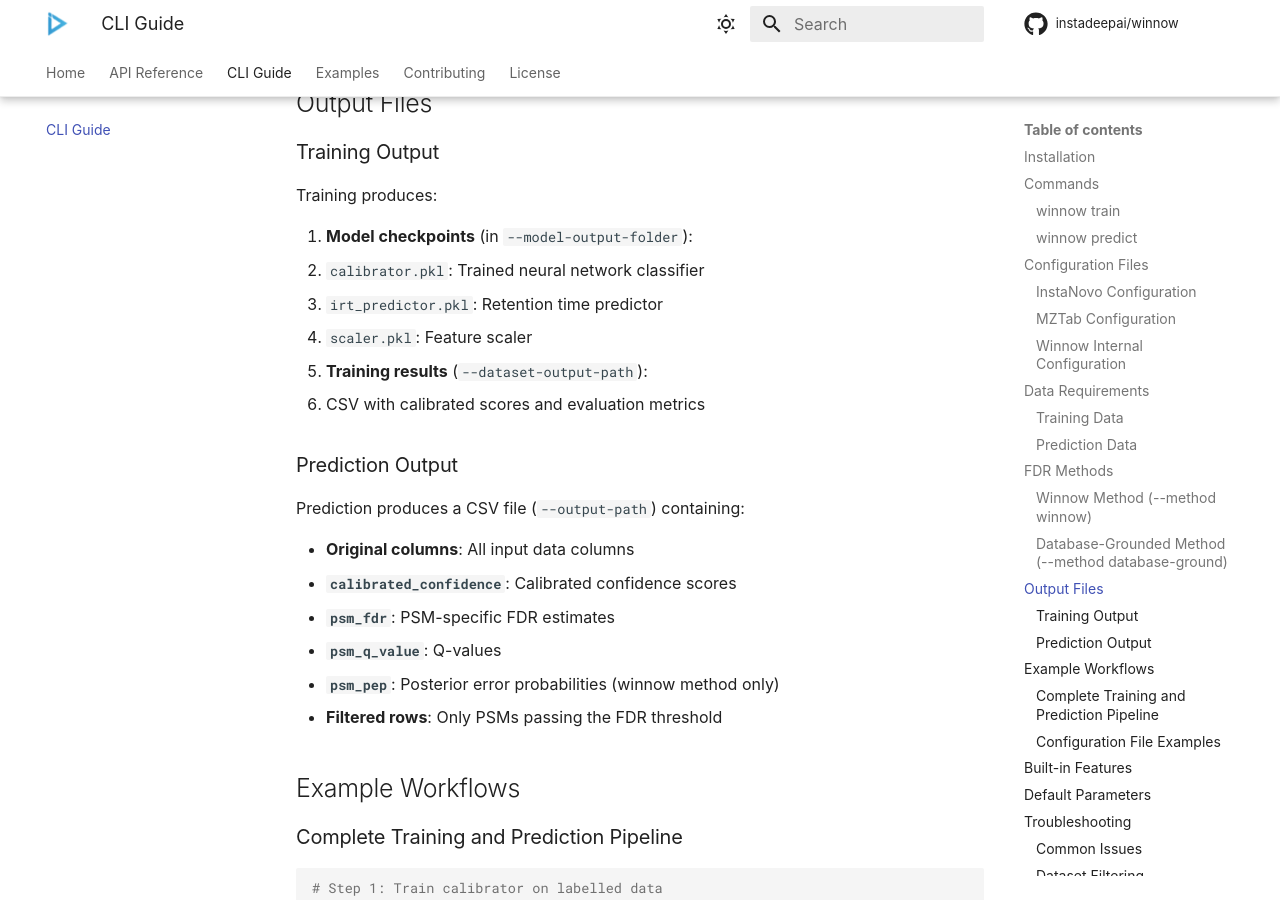
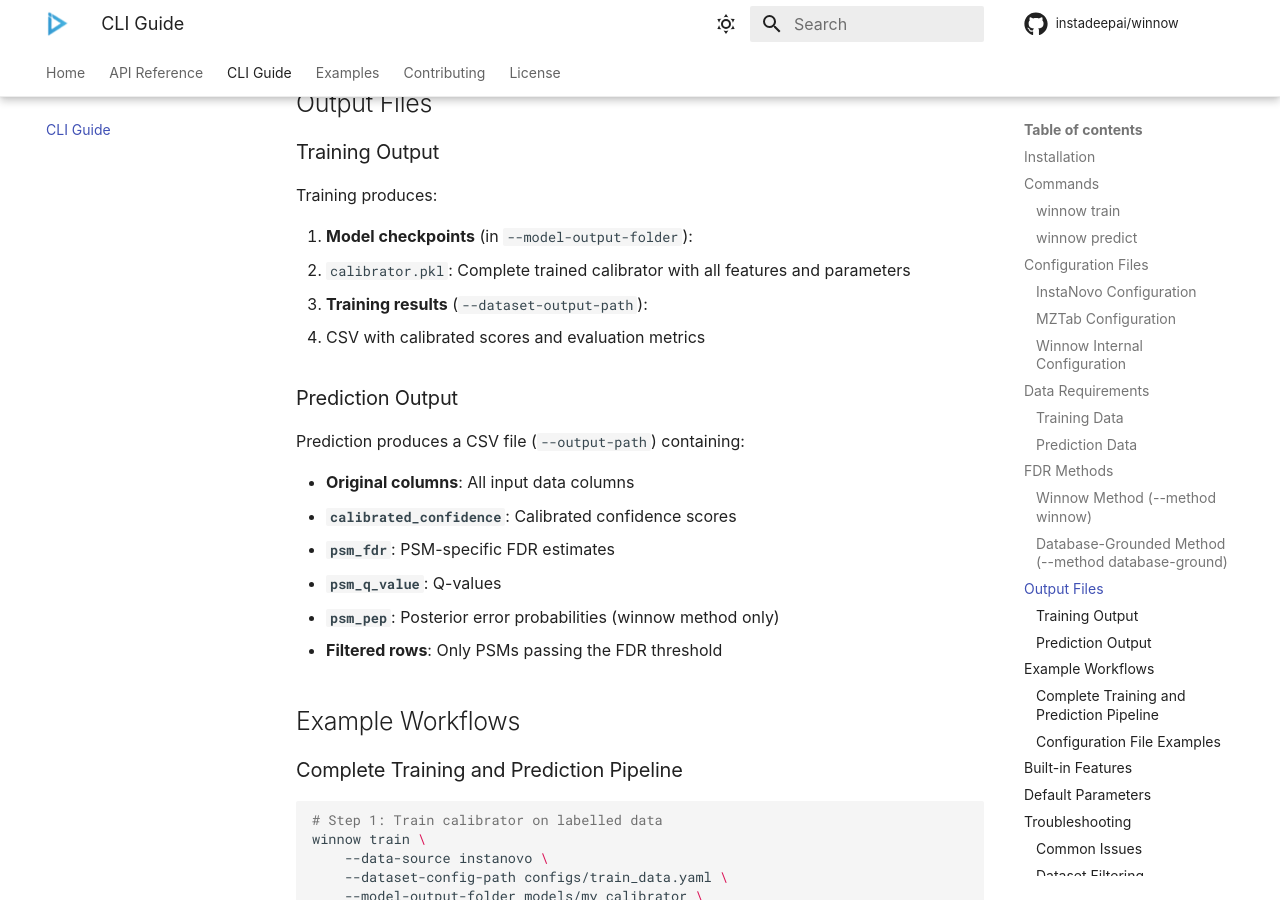
Before and after one commit to instadeepai/winnow, an MkDocs documentation site: the page built from docs/cli.md, in a window 1280 px wide and 900 px high, scrolled down 3969 px. Built offline with MkDocs 1.6.1 and Material for MkDocs 9.7.7, drawn with Linux system fonts in a browser that asks for light colours; some web fonts are replaced; comment, search, counter and statistics services are not loaded.

Commit message:
docs: update CLI docs with new saved calibrator object

```diff
--- a/docs/cli.md
+++ b/docs/cli.md
@@ -167,9 +167,7 @@ winnow predict \
 Training produces:
 
 1. **Model checkpoints** (in `--model-output-folder`):
-   - `calibrator.pkl`: Trained neural network classifier
-   - `irt_predictor.pkl`: Retention time predictor
-   - `scaler.pkl`: Feature scaler
+   - `calibrator.pkl`: Complete trained calibrator with all features and parameters
 
 2. **Training results** (`--dataset-output-path`):
    - CSV with calibrated scores and evaluation metrics
```
